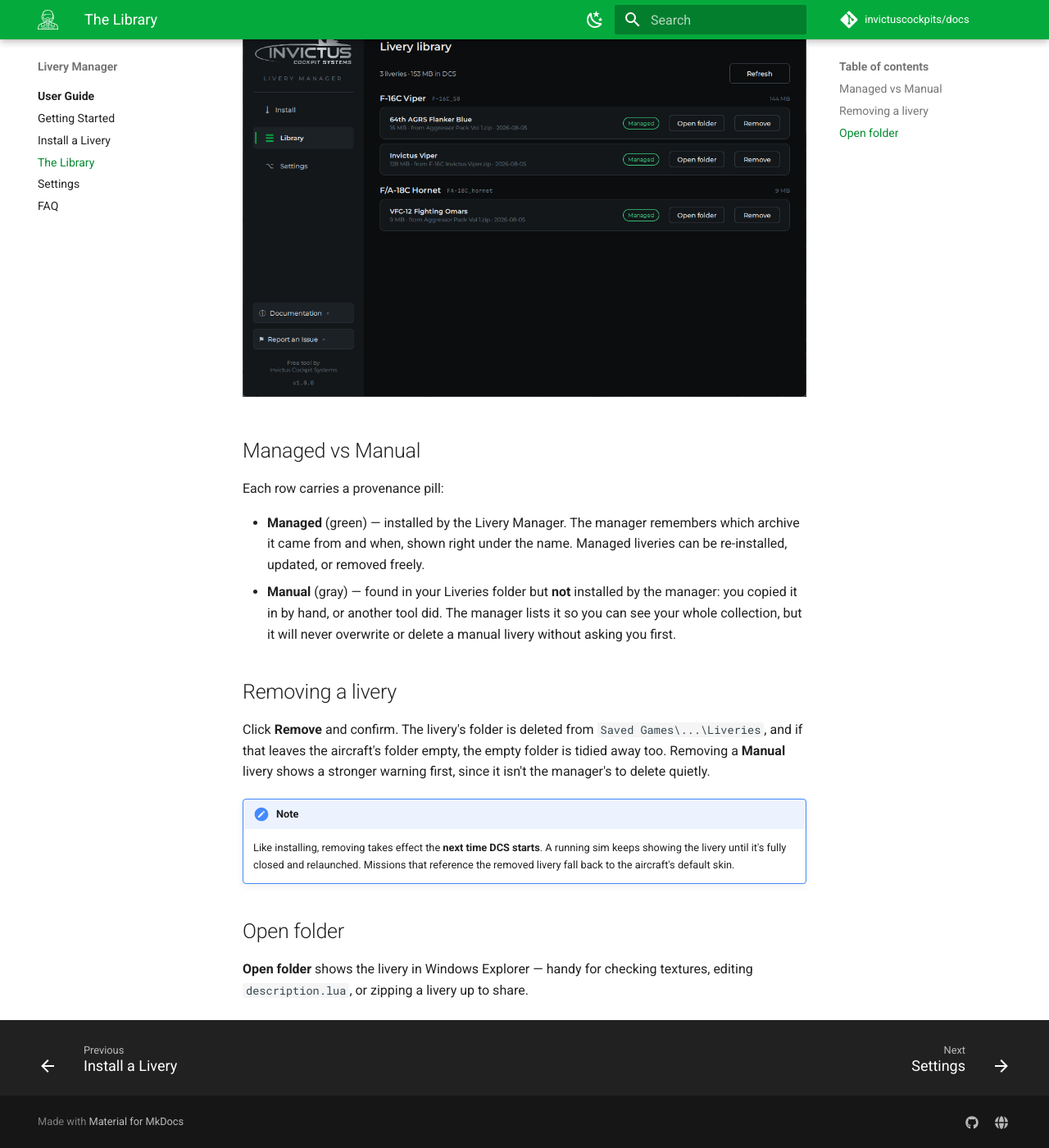
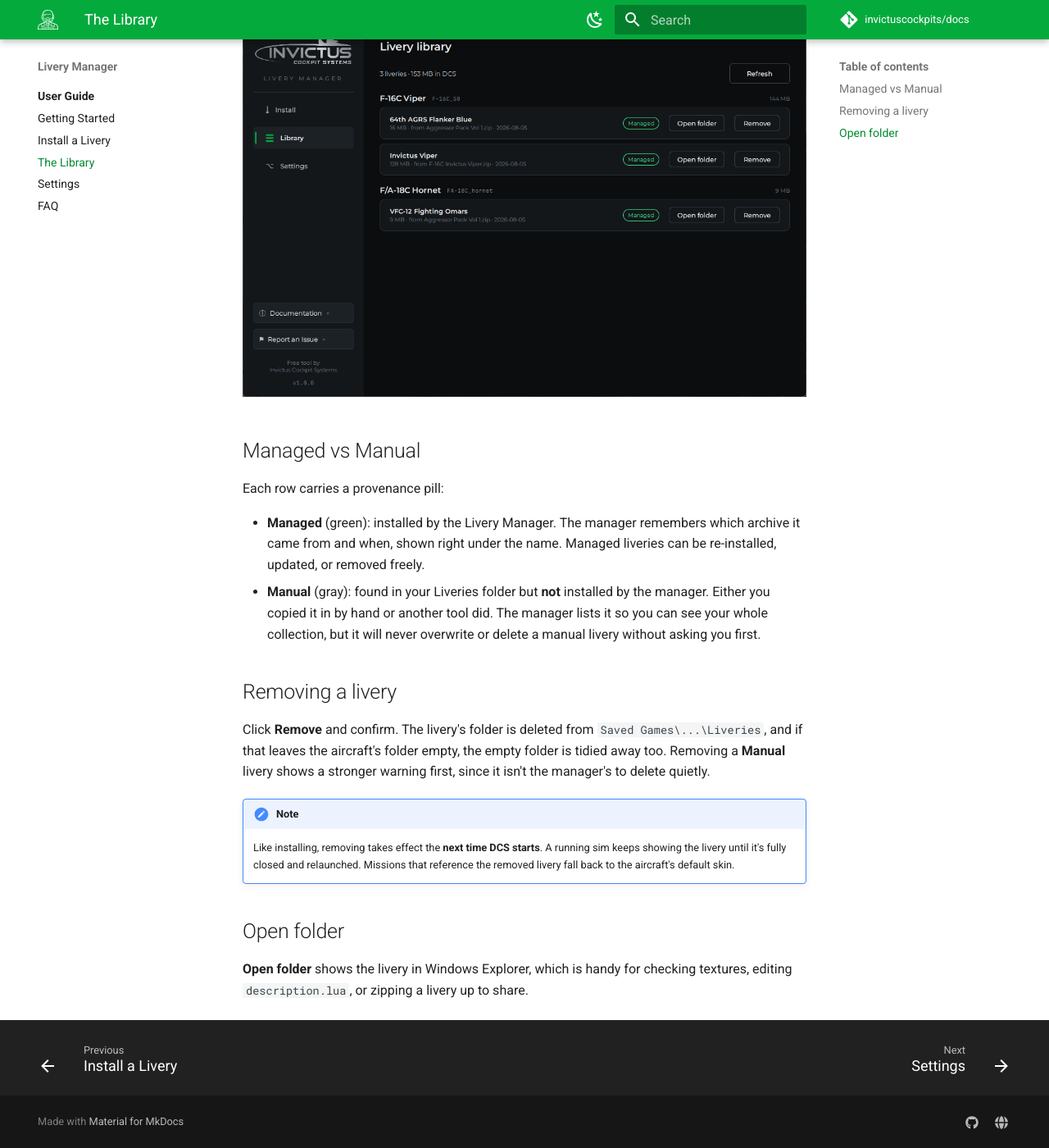
Before and after one commit to invictuscockpits/docs, an MkDocs documentation site: the page built from docs/livery-manager/user-guide/library.md, in a window 1280 px wide and 1400 px high, scrolled down 296 px. Shown: the whole window at 82% size. Built offline with MkDocs 1.6.1 and Material for MkDocs 9.7.7, drawn with Linux system fonts in a browser that asks for light colours; comment, search, counter and statistics services are not loaded.

Commit message:
Remove em dashes from Livery Manager guide

```diff
--- a/docs/livery-manager/user-guide/library.md
+++ b/docs/livery-manager/user-guide/library.md
@@ -10,13 +10,13 @@ top.
 
 Each row carries a provenance pill:
 
-- **Managed** (green) — installed by the Livery Manager. The manager remembers
+- **Managed** (green): installed by the Livery Manager. The manager remembers
   which archive it came from and when, shown right under the name. Managed
   liveries can be re-installed, updated, or removed freely.
-- **Manual** (gray) — found in your Liveries folder but **not** installed by
-  the manager: you copied it in by hand, or another tool did. The manager
-  lists it so you can see your whole collection, but it will never overwrite
-  or delete a manual livery without asking you first.
+- **Manual** (gray): found in your Liveries folder but **not** installed by
+  the manager. Either you copied it in by hand or another tool did. The
+  manager lists it so you can see your whole collection, but it will never
+  overwrite or delete a manual livery without asking you first.
 
 ## Removing a livery
 
@@ -33,5 +33,6 @@ stronger warning first, since it isn't the manager's to delete quietly.
 
 ## Open folder
 
-**Open folder** shows the livery in Windows Explorer — handy for checking
-textures, editing `description.lua`, or zipping a livery up to share.
+**Open folder** shows the livery in Windows Explorer, which is handy for
+checking textures, editing `description.lua`, or zipping a livery up to
+share.
```
Also changed, not shown: docs/livery-manager/user-guide/faq.md (+5 -5 lines), docs/livery-manager/user-guide/getting-started.md (+6 -6 lines), docs/livery-manager/user-guide/index.md (+7 -7 lines), docs/livery-manager/user-guide/install-a-livery.md (+7 -6 lines), docs/livery-manager/user-guide/settings.md (+7 -7 lines).
